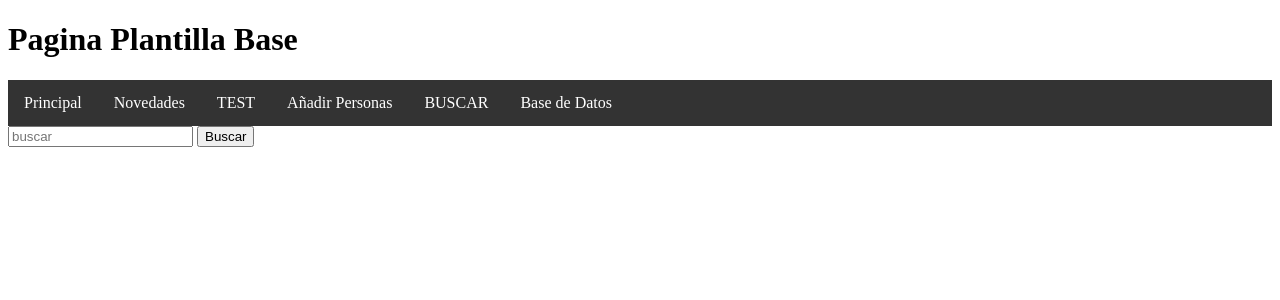
After one commit to MoisesEnrique/proy02, a Django app: page /search/ in a window 1280 px wide. The commit adds this page. Shown: the top 300 px of the page. Run offline with Django 3.2, Linux system fonts and the light colour scheme.

Commit message:
DJango3 Añadir funcion GET con template search.html

```diff
--- /dev/null
+++ b/src/personas/templates/search.html
@@ -0,0 +1,7 @@
+{% extends 'base.html' %}
+{% block content %}
+    <form action="http://docs.djangoproject.com/en/2.1/search" method="GET" >
+        <input type="text" name="q" placeholder="buscar" />
+        <input type="submit" value="Buscar" />
+    </form>
+{% endblock %}
--- a/src/personas/views.py
+++ b/src/personas/views.py
@@ -30,3 +30,7 @@ def personaCreateView(request):
     }
 
     return render(request, 'personasCreate.html', context)
+
+#definimos la vista para search.html
+def searchForHelp(request):
+    return render(request, 'search.html', {})
--- a/src/proyecto2/urls.py
+++ b/src/proyecto2/urls.py
@@ -22,6 +22,7 @@ from inicio.views import anotherView
 from inicio.views import primeraView
 from personas.views import personaTestView
 from personas.views import personaCreateView
+from personas.views import searchForHelp
 
 urlpatterns = [
     path('admin/', admin.site.urls),
@@ -31,4 +32,5 @@ urlpatterns = [
     path('primera/', primeraView, name="Pagina Primera"),
     path('persona/', personaTestView, name="persona"),
     path('agregar/', personaCreateView, name="crear persona"),
+    path('search/', searchForHelp, name="buscar"),
 ]
--- a/src/templates/base.html
+++ b/src/templates/base.html
@@ -16,6 +16,7 @@
         <li><a href="/primera">Novedades</a></li>
         <li><a href="/persona">TEST</a></li>
         <li><a href="/agregar">Añadir Personas</a></li>
+        <li><a href="/search">BUSCAR</a></li>
         <li><a href="/admin">Base de Datos</a></li>
     </ul>
 
```
